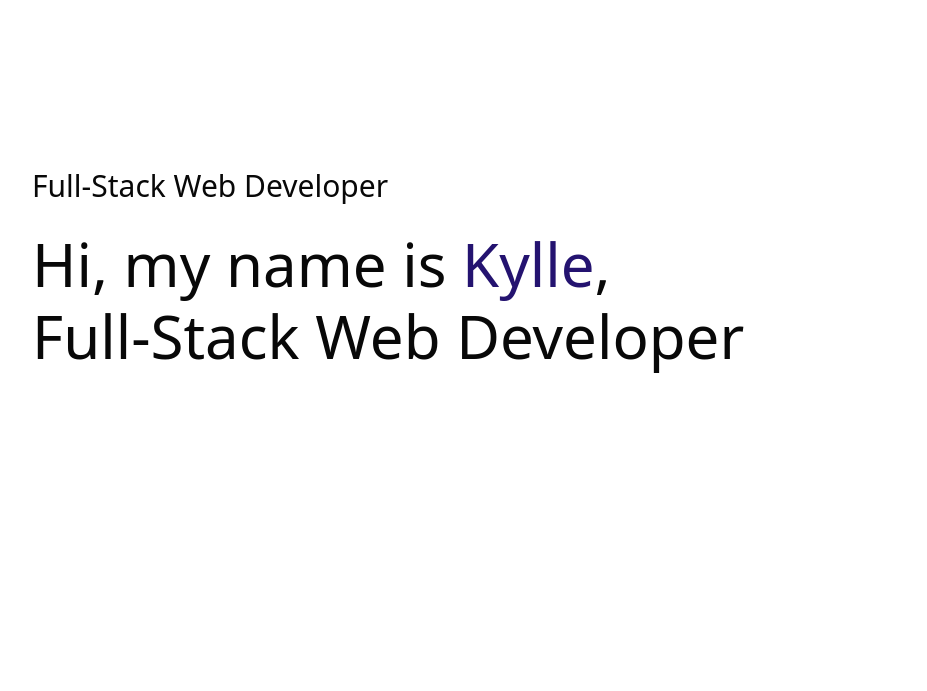
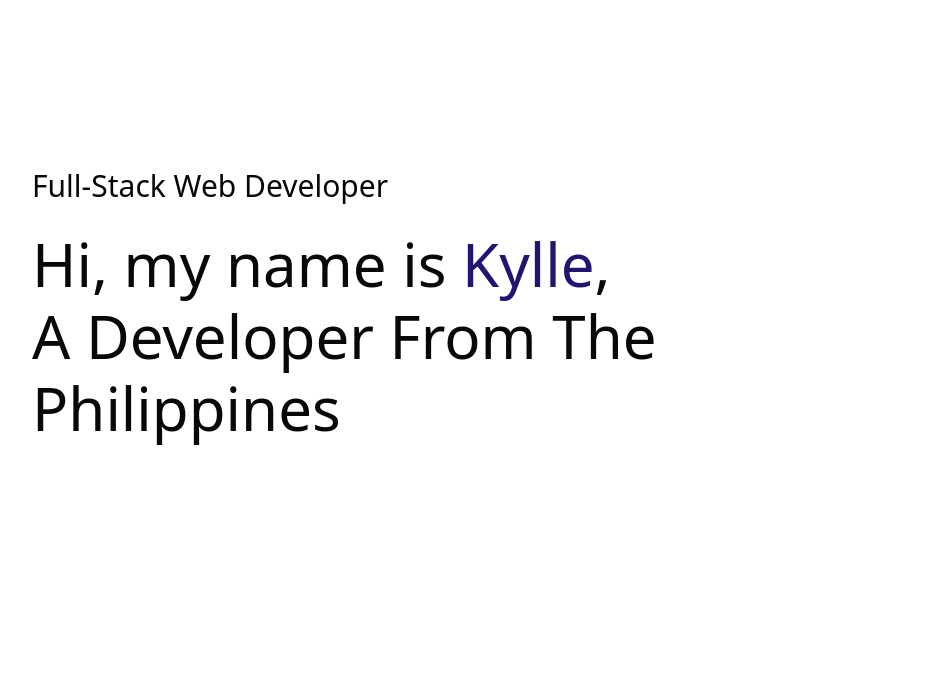
Before and after one commit to kylle-talan/my-portfolio-page, a plain HTML site: page index.html in a window 1280 px wide. Shown: the part 109-800 px from the top of the page, without its empty margins (166-1093 px from the left). Drawn offline with nearby package versions, Linux system fonts and the light colour scheme.

Commit message:
header changes

```diff
--- a/index.html
+++ b/index.html
@@ -28,7 +28,7 @@
             </nav>
             <div class="header-text">
                 <p>Full-Stack Web Developer</p>
-                <h1>Hi, my name is <span>Kylle</span>,<br>Full-Stack Web Developer</h1>
+                <h1>Hi, my name is <span>Kylle</span>,<br>A Developer From The Philippines</h1>
             </div>
         </div>
     </div>
```
